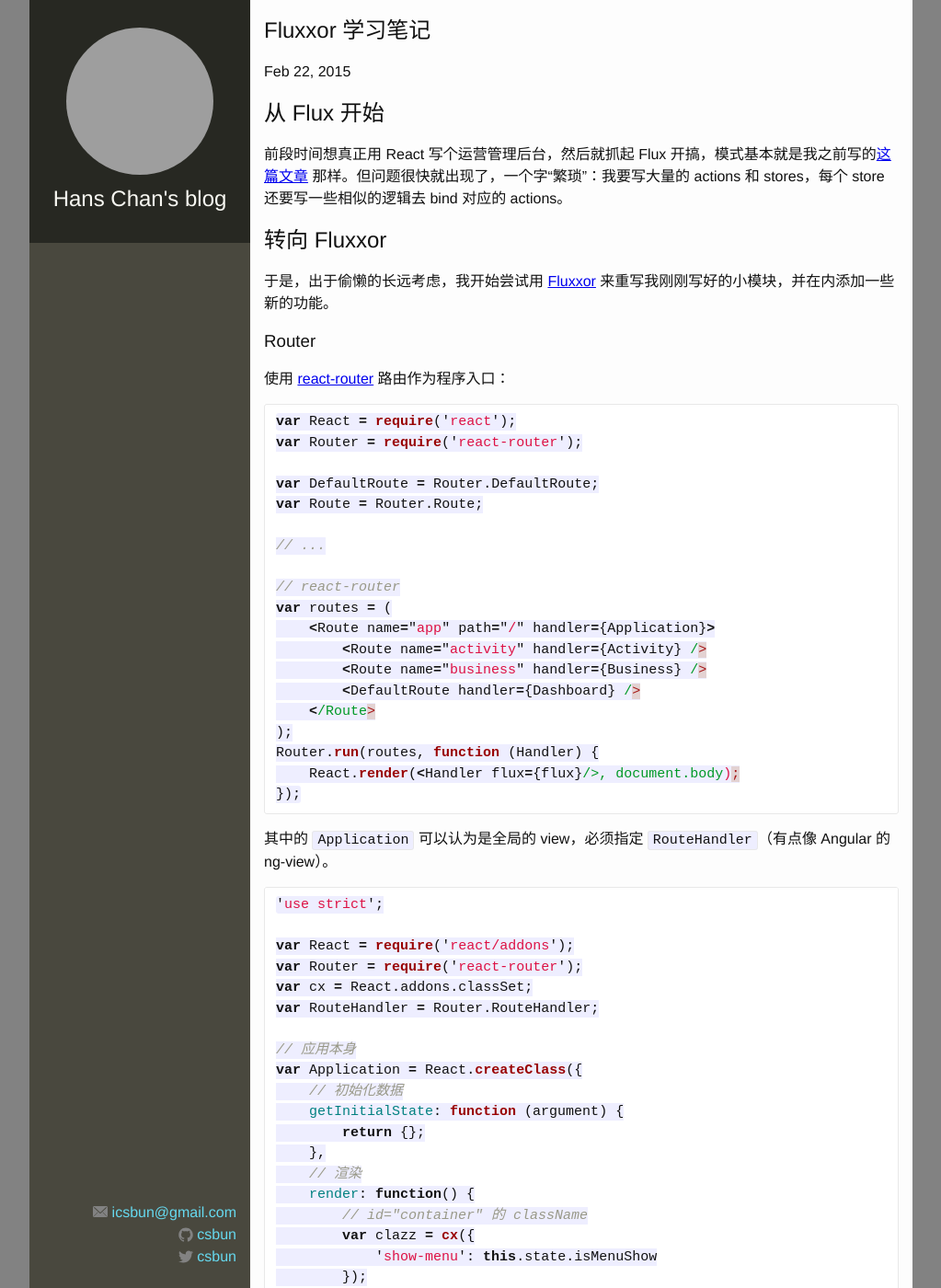
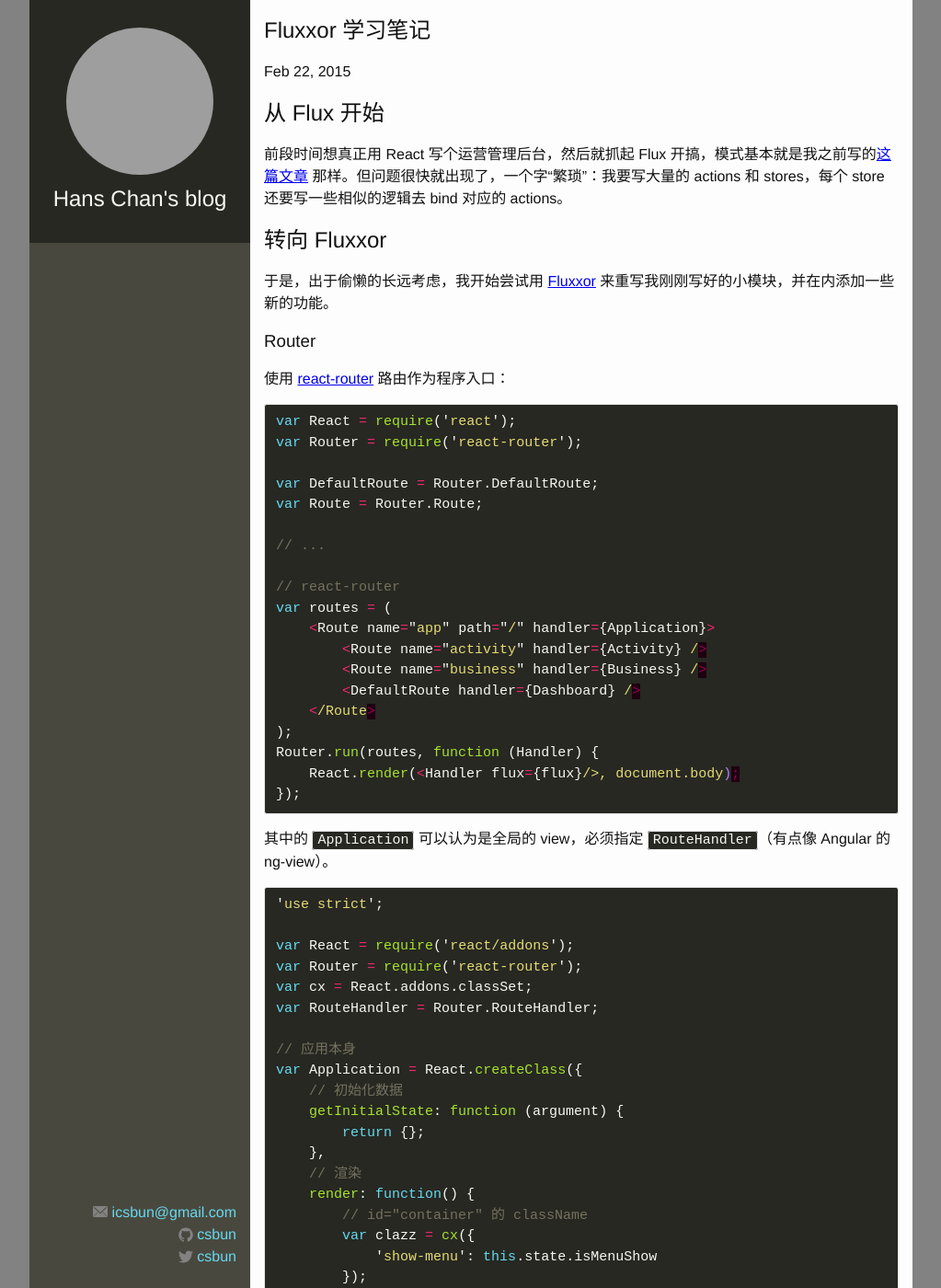
Before and after one commit to csbun/blog, a Jekyll site: the page built from _posts/2015-02-22-fluxxor-learning-note.markdown, in a window 1280 px wide and 1400 px high. Shown: the whole window at 92% size, without its empty margins (128-1151 px from the left). Built offline with Jekyll 4.4.1, drawn with Linux system fonts in a browser that asks for light colours; Markdown is read by kramdown in place of the engine named in the settings; grey boxes are pictures that could not be loaded.

Commit message:
highlight with pygments-monokai

```diff
--- a/_config.yml
+++ b/_config.yml
@@ -9,6 +9,7 @@
 github_username: csbun
 
 # Build settings
+highlighter: pygments
 markdown: redcarpet
 #markdown: kramdown
 
--- a/_includes/head.html
+++ b/_includes/head.html
@@ -7,5 +7,6 @@
     <meta name="description" content="{{ site.description }}">
 
     <link rel="stylesheet" href="{{ "/css/main.css" | prepend: site.baseurl }}">
+    <link rel="stylesheet" href="{{ "/css/pygments-monokai.css" | prepend: site.baseurl }}">
     <link rel="canonical" href="{{ page.url | replace:'/index.html','' | prepend: site.url }}">
 </head>
--- a/_sass/_base.sass
+++ b/_sass/_base.sass
@@ -17,6 +17,13 @@
     width: 16px
     height: 16px
     vertical-align: middle
+    @include media-min($on-palm)
+      width: 21px
+      height: 21px
+    @include media-min($on-laptop)
+      width: 16px
+      height: 16px
+
 
     path
       fill: $grey-color
--- a/_sass/_code.sass
+++ b/_sass/_code.sass
@@ -7,7 +7,8 @@
   font-size: 15px
   border: 1px solid $grey-color-light
   border-radius: 3px
-  background-color: #eef
+  background-color: $monokai-background
+  color: $monokai-foreground
 
 code
   padding: 1px 5px
@@ -21,203 +22,7 @@
     padding-right: 0
     padding-left: 0
 
-
-/**
- * Syntax highlighting styles
- */
-.highlight
-  background: #fff
-  @extend %vertical-rhythm
-
-  .c
-    // Comment
-    color: #998
-    font-style: italic
-  .err
-    // Error
-    color: #a61717
-    background-color: #e3d2d2
-  .k
-    // Keyword
-    font-weight: bold
-  .o
-    // Operator
-    font-weight: bold
-  .cm
-    // Comment.Multiline
-    color: #998
-    font-style: italic
-  .cp
-    // Comment.Preproc
-    color: #999
-    font-weight: bold
-  .c1
-    // Comment.Single
-    color: #998
-    font-style: italic
-  .cs
-    // Comment.Special
-    color: #999
-    font-weight: bold
-    font-style: italic
-  .gd
-    // Generic.Deleted
-    color: #000
-    background-color: #fdd
-  .gd .x
-    // Generic.Deleted.Specific
-    color: #000
-    background-color: #faa
-  .ge
-    // Generic.Emph
-    font-style: italic
-  .gr
-    // Generic.Error
-    color: #a00
-  .gh
-    // Generic.Heading
-    color: #999
-  .gi
-    // Generic.Inserted
-    color: #000
-    background-color: #dfd
-  .gi .x
-    // Generic.Inserted.Specific
-    color: #000
-    background-color: #afa
-  .go
-    // Generic.Output
-    color: #888
-  .gp
-    // Generic.Prompt
-    color: #555
-  .gs
-    // Generic.Strong
-    font-weight: bold
-  .gu
-    // Generic.Subheading
-    color: #aaa
-  .gt
-    // Generic.Traceback
-    color: #a00
-  .kc
-    // Keyword.Constant
-    font-weight: bold
-  .kd
-    // Keyword.Declaration
-    font-weight: bold
-  .kp
-    // Keyword.Pseudo
-    font-weight: bold
-  .kr
-    // Keyword.Reserved
-    font-weight: bold
-  .kt
-    // Keyword.Type
-    color: #458
-    font-weight: bold
-  .m
-    // Literal.Number
-    color: #099
-  .s
-    // Literal.String
-    color: #d14
-  .na
-    // Name.Attribute
-    color: #008080
-  .nb
-    // Name.Builtin
-    color: #0086B3
-  .nc
-    // Name.Class
-    color: #458
-    font-weight: bold
-  .no
-    // Name.Constant
-    color: #008080
-  .ni
-    // Name.Entity
-    color: #800080
-  .ne
-    // Name.Exception
-    color: #900
-    font-weight: bold
-  .nf
-    // Name.Function
-    color: #900
-    font-weight: bold
-  .nn
-    // Name.Namespace
-    color: #555
-  .nt
-    // Name.Tag
-    color: #000080
-  .nv
-    // Name.Variable
-    color: #008080
-  .ow
-    // Operator.Word
-    font-weight: bold
-  .w
-    // Text.Whitespace
-    color: #bbb
-  .mf
-    // Literal.Number.Float
-    color: #099
-  .mh
-    // Literal.Number.Hex
-    color: #099
-  .mi
-    // Literal.Number.Integer
-    color: #099
-  .mo
-    // Literal.Number.Oct
-    color: #099
-  .sb
-    // Literal.String.Backtick
-    color: #d14
-  .sc
-    // Literal.String.Char
-    color: #d14
-  .sd
-    // Literal.String.Doc
-    color: #d14
-  .s2
-    // Literal.String.Double
-    color: #d14
-  .se
-    // Literal.String.Escape
-    color: #d14
-  .sh
-    // Literal.String.Heredoc
-    color: #d14
-  .si
-    // Literal.String.Interpol
-    color: #d14
-  .sx
-    // Literal.String.Other
-    color: #d14
-  .sr
-    // Literal.String.Regex
-    color: #009926
-  .s1
-    // Literal.String.Single
-    color: #d14
-  .ss
-    // Literal.String.Symbol
-    color: #990073
-  .bp
-    // Name.Builtin.Pseudo
-    color: #999
-  .vc
-    // Name.Variable.Class
-    color: #008080
-  .vg
-    // Name.Variable.Global
-    color: #008080
-  .vi
-    // Name.Variable.Instance
-    color: #008080
-  .il
-    // Literal.Number.Integer.Long
-    color: #099
+    // fix [pygments](http://pygments.org)
+    // pygmentize -S monokai -f html > css/pygments-monokai.css
+    .nx
+      color: $monokai-foreground
--- /dev/null
+++ b/css/pygments-monokai.css
@@ -0,0 +1,63 @@
+.hll { background-color: #49483e }
+.c { color: #75715e } /* Comment */
+.err { color: #960050; background-color: #1e0010 } /* Error */
+.k { color: #66d9ef } /* Keyword */
+.l { color: #ae81ff } /* Literal */
+.n { color: #f8f8f2 } /* Name */
+.o { color: #f92672 } /* Operator */
+.p { color: #f8f8f2 } /* Punctuation */
+.cm { color: #75715e } /* Comment.Multiline */
+.cp { color: #75715e } /* Comment.Preproc */
+.c1 { color: #75715e } /* Comment.Single */
+.cs { color: #75715e } /* Comment.Special */
+.gd { color: #f92672 } /* Generic.Deleted */
+.ge { font-style: italic } /* Generic.Emph */
+.gi { color: #a6e22e } /* Generic.Inserted */
+.gs { font-weight: bold } /* Generic.Strong */
+.gu { color: #75715e } /* Generic.Subheading */
+.kc { color: #66d9ef } /* Keyword.Constant */
+.kd { color: #66d9ef } /* Keyword.Declaration */
+.kn { color: #f92672 } /* Keyword.Namespace */
+.kp { color: #66d9ef } /* Keyword.Pseudo */
+.kr { color: #66d9ef } /* Keyword.Reserved */
+.kt { color: #66d9ef } /* Keyword.Type */
+.ld { color: #e6db74 } /* Literal.Date */
+.m { color: #ae81ff } /* Literal.Number */
+.s { color: #e6db74 } /* Literal.String */
+.na { color: #a6e22e } /* Name.Attribute */
+.nb { color: #f8f8f2 } /* Name.Builtin */
+.nc { color: #a6e22e } /* Name.Class */
+.no { color: #66d9ef } /* Name.Constant */
+.nd { color: #a6e22e } /* Name.Decorator */
+.ni { color: #f8f8f2 } /* Name.Entity */
+.ne { color: #a6e22e } /* Name.Exception */
+.nf { color: #a6e22e } /* Name.Function */
+.nl { color: #f8f8f2 } /* Name.Label */
+.nn { color: #f8f8f2 } /* Name.Namespace */
+.nx { color: #a6e22e } /* Name.Other */
+.py { color: #f8f8f2 } /* Name.Property */
+.nt { color: #f92672 } /* Name.Tag */
+.nv { color: #f8f8f2 } /* Name.Variable */
+.ow { color: #f92672 } /* Operator.Word */
+.w { color: #f8f8f2 } /* Text.Whitespace */
+.mb { color: #ae81ff } /* Literal.Number.Bin */
+.mf { color: #ae81ff } /* Literal.Number.Float */
+.mh { color: #ae81ff } /* Literal.Number.Hex */
+.mi { color: #ae81ff } /* Literal.Number.Integer */
+.mo { color: #ae81ff } /* Literal.Number.Oct */
+.sb { color: #e6db74 } /* Literal.String.Backtick */
+.sc { color: #e6db74 } /* Literal.String.Char */
+.sd { color: #e6db74 } /* Literal.String.Doc */
+.s2 { color: #e6db74 } /* Literal.String.Double */
+.se { color: #ae81ff } /* Literal.String.Escape */
+.sh { color: #e6db74 } /* Literal.String.Heredoc */
+.si { color: #e6db74 } /* Literal.String.Interpol */
+.sx { color: #e6db74 } /* Literal.String.Other */
+.sr { color: #e6db74 } /* Literal.String.Regex */
+.s1 { color: #e6db74 } /* Literal.String.Single */
+.ss { color: #e6db74 } /* Literal.String.Symbol */
+.bp { color: #f8f8f2 } /* Name.Builtin.Pseudo */
+.vc { color: #f8f8f2 } /* Name.Variable.Class */
+.vg { color: #f8f8f2 } /* Name.Variable.Global */
+.vi { color: #f8f8f2 } /* Name.Variable.Instance */
+.il { color: #ae81ff } /* Literal.Number.Integer.Long */
```
